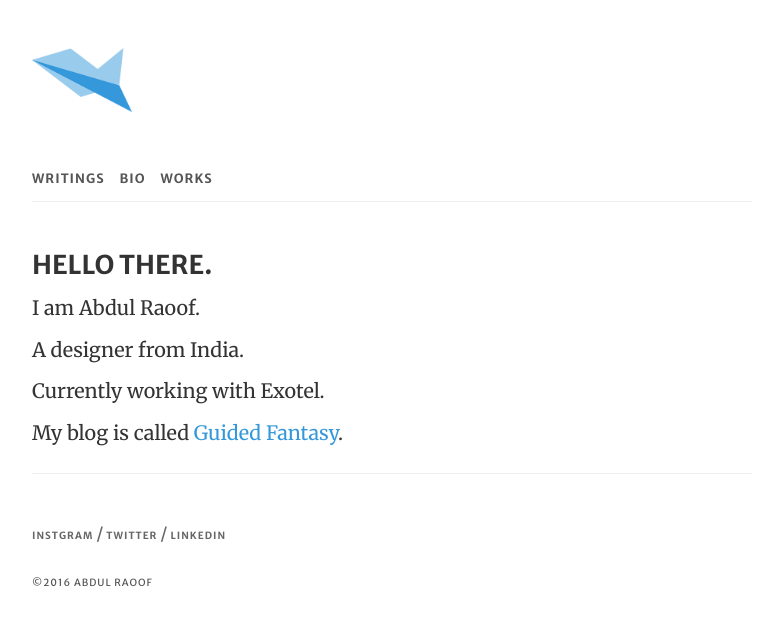
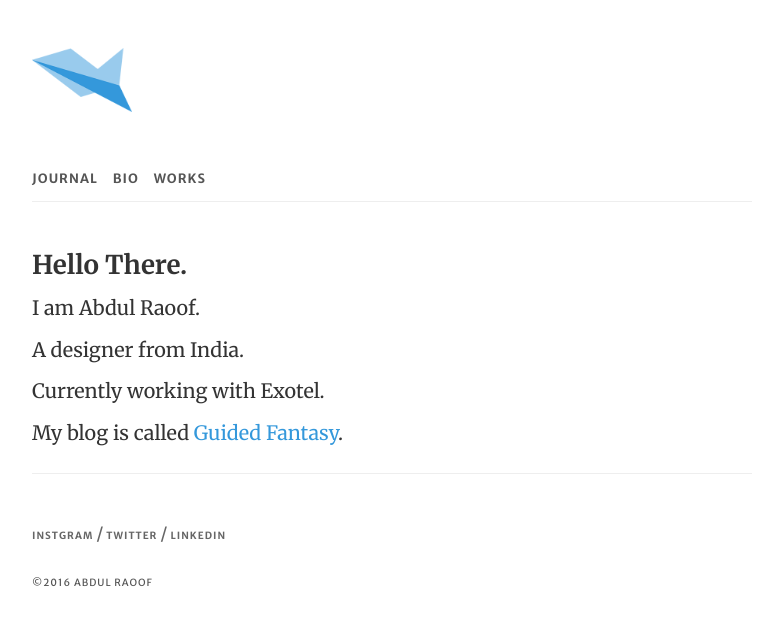
Before and after one commit to abdulraoof/abdulraoof.github.io, a Jekyll site: the page built from index.html, in a window 1280 px wide. Shown: the top 625 px of the page, without its empty margins (248-1031 px from the left). Built offline with Jekyll 4.4.1, drawn with Linux system fonts in a browser that asks for light colours; the list of posts is cut into pages by our own code.

Commit message:
fixing journal

```diff
--- a/_includes/nav.html
+++ b/_includes/nav.html
@@ -1,6 +1,6 @@
 <nav>
 	<ul>
-		<li><a href="{{site.baseurl}}/writings.html">Writings</a></li>
+		<li><a href="{{site.baseurl}}/journal.html">Journal</a></li>
 		<li><a href="{{site.baseurl}}/bio.html">Bio</a></li>
 		<li><a href="{{site.baseurl}}/works.html">Works</a></li>
 	</ul>
--- a/bio.html
+++ b/bio.html
@@ -4,6 +4,6 @@ layout: default
 
 <p>I am a designer who interested in people, places, and perspectives.</p>
 <p>I am fascinated about psychology, philosophy, and history.</p>
-<p>And I would love to make paper planes.</p>
+<p>And I love to make paper planes.</p>
 <p>That's me &#9759;, in some green place. And I do that now and then.</p>
 <img src="{{site.baseurl}}/assets/images/iam.jpeg" alt="It's me!">
--- a/css/main.scss
+++ b/css/main.scss
@@ -138,9 +138,9 @@ footer {
 }
 
 .hero-para{
-  h4 {
-    font-family: $secondary-font;
-  }
+  // h4 {
+  //   font-family: $secondary-font;
+  // }
   p {
     font-size: 1.236em;
     margin-bottom: .6em;
@@ -151,3 +151,7 @@ footer {
 img {
   max-width: 100%;
 }
+
+em {
+  font-weight: 600;
+}
--- a/index.html
+++ b/index.html
@@ -2,7 +2,7 @@
 layout: default
 ---
 <div class="hero-para">
-	<h4>HELLO THERE.</h4>
+	<h4>Hello There.</h4>
 	<p>I am Abdul Raoof.</p>
 	<p>A designer from India.</p>
 	<p>Currently working with Exotel.</p>
--- a/works.html
+++ b/works.html
@@ -2,4 +2,5 @@
 layout: default
 ---
 <h4>Coming Soon</h4>
+<p>I am putting things together.</p>
 <p>In the mean time, you can check my <a href="https://www.linkedin.com/in/abdulraoofb">LinkedIn profile</a>.</p>
```
Also changed, not shown: journal.html (added, +10 -0 lines).
